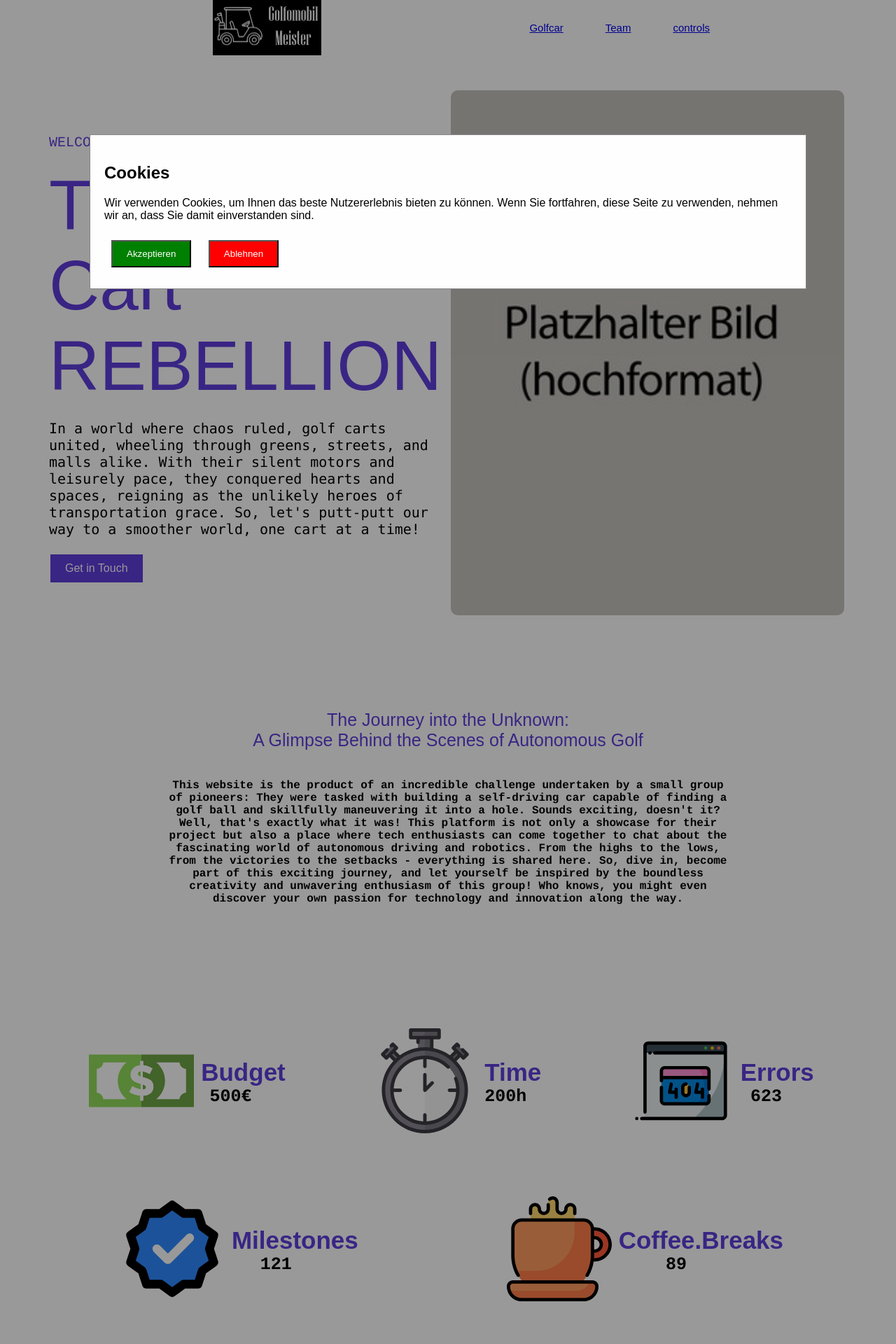
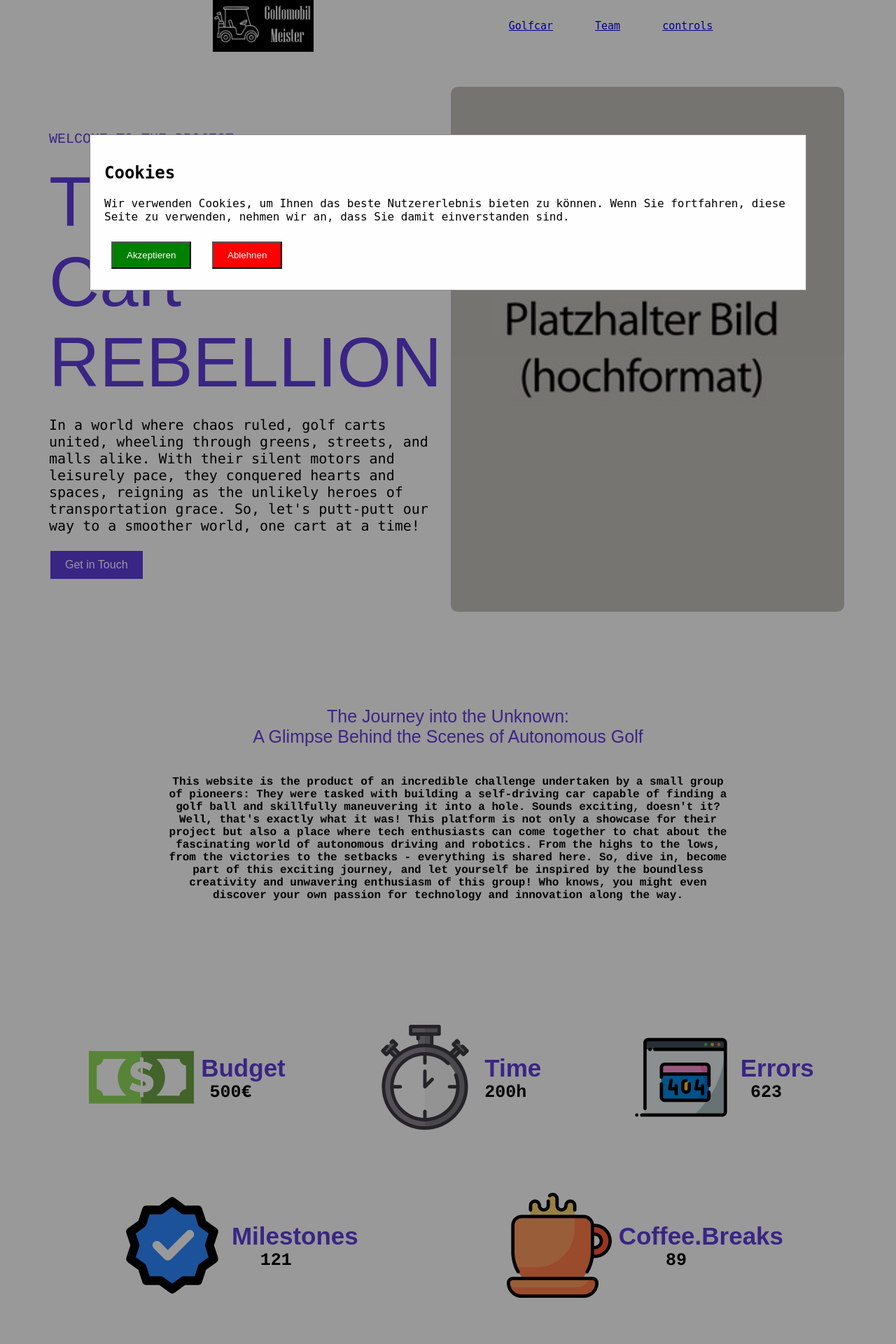
Before and after one commit to onewayvoice/MainPage, a PHP site: page /Mainpage/Mainpage.php in a window 1280 px wide. Shown: the top 1920 px of the page at 70% size. Run offline with PHP 8.4, Linux system fonts and the light colour scheme; some web fonts are replaced.

Commit message:
Mainpage.css Google Fonts eingebunden

```diff
--- a/Mainpage/Mainpage.php
+++ b/Mainpage/Mainpage.php
@@ -5,7 +5,7 @@
     <title>Golfomobilmeister</title>
     <meta name="author" content="GolfoMobilMeister">
     <meta name="description" content="Entwicklung eines ferngesteuerten und autonom fahrenden Fahrzeugs, das auf Spielfeldern mit Hindernissen nach Golfbällen sucht. Unser Team 'GolfoMobilMeister', bestehend aus 4 engagierten Mitgliedern, arbeitet gemeinsam an diesem Projekt, um innovative Lösungen für die Golfball-Suche auf einem kleinen Spielfeld zu entwickeln.">
-    <meta name="keywords" content="autonomes Mini-Auto, ferngesteuertes Fahrzeug, Golfball, technologische Innovation, kleines Auto, Teamprojekt, Robotik, Projekt">
+    <meta name="keywords" content="autonomes Mini-Auto, ferngesteuertes Fahrzeug, Golfball-Suche, technologische Innovation, kleines Auto, Teamprojekt, Robotik, Projekt">
     <link rel="icon" href="../Navbar/NavbarBilder/logo_bild.jpg">
     <link rel="stylesheet" href="MainpageCSS/Mainpage.css">
     <link rel="stylesheet" href="../Navbar/NavbarCSS/navbar.css">
--- a/Mainpage/MainpageCSS/Mainpage.css
+++ b/Mainpage/MainpageCSS/Mainpage.css
@@ -1,3 +1,8 @@
+@font-face {
+    font-family: 'Courier Prime';
+    src: url('../../Fonts/Courier_Prime/CourierPrime-Regular.ttf') format('woff2');
+}
+
 * {
     box-sizing: border-box;
 }
@@ -5,7 +10,7 @@
 body {
     margin: 0;
     padding: 0;
-    font-family: Arial, sans-serif;
+    font-family: "Courier Prime", monospace;
 }
 
 img {
```
